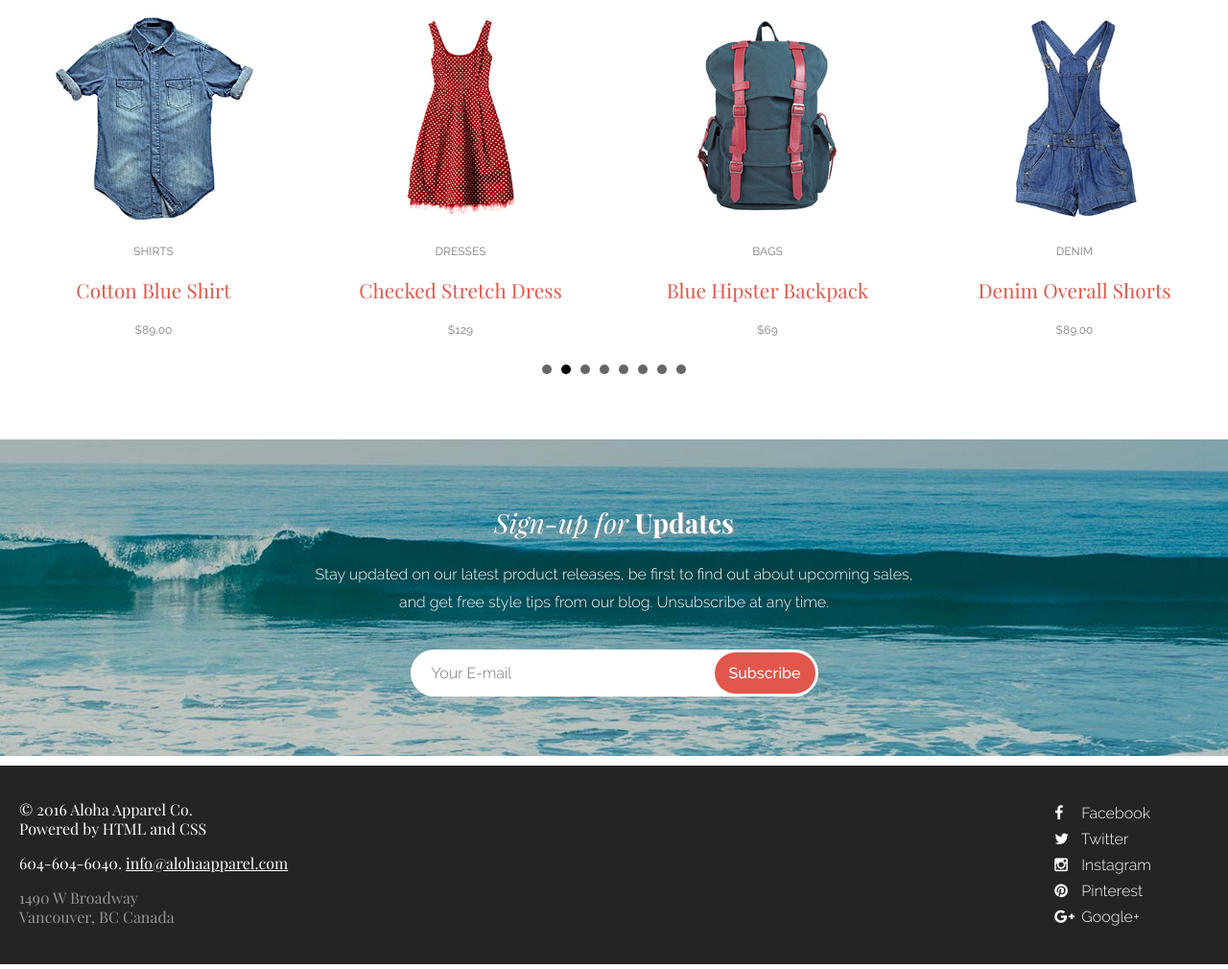
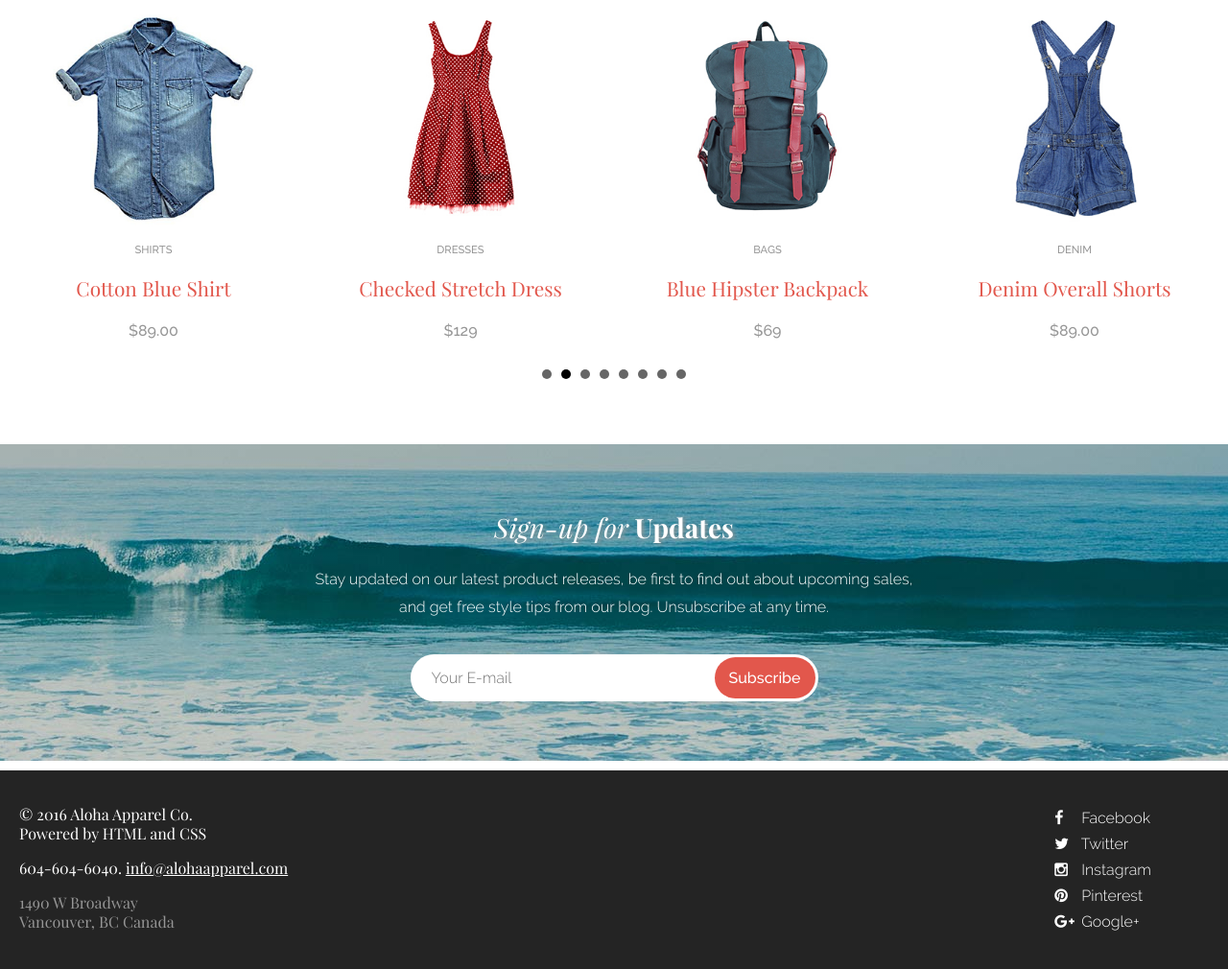
Before and after one commit to cbananal/aloha-apparel, a plain HTML site: page index.html in a window 1280 px wide. Shown: the part 1609-2619 px from the top of the page at 96% size. Drawn offline with Linux system fonts and the light colour scheme.

Commit message:
adjust font-size of product prices

```diff
--- a/css/style.css
+++ b/css/style.css
@@ -402,9 +402,13 @@ nav ul li {
 
 .featured-products p {
   font-family: "ralewaymedium", sans-serif;
-  font-size: 12px;
+  font-size: 0.7rem;
   color: #969696;
   text-transform: uppercase;
+}
+
+.featured-products .price {
+  font-size: 0.9rem;
 }
 
 .bx-wrapper .bx-viewport {
@@ -640,6 +644,10 @@ footer {
     max-width: 75%;
   }
 
+  .featured-products .price {
+    font-size: 1rem;
+  }
+
   .call-to-action {
     height: 265px;
     background:
--- a/index.html
+++ b/index.html
@@ -79,50 +79,50 @@
           <img src="images/stretch-knit-dress.jpg" alt=" ">
           <p>Dresses</p>
           <h3><a href="#">Stretch Knit Dress</a></h3>
-          <p>$169.00</p>
+          <p class="price">$169.00</p>
         </li>
         <li>
           <img src="images/cotton-blue-shirt.jpg" alt=" ">
           <p>Shirts</p>
           <h3><a href="#">Cotton Blue Shirt</a></h3>
-          <p>$89.00</p>
+          <p class="price">$89.00</p>
         </li>
         <li>
           <img src="images/checked-stretch-dress.jpg" alt=" ">
           <p>Dresses</p>
           <h3><a href="#">Checked Stretch Dress</a></h3>
-          <p>$129</p>
+          <p class="price">$129</p>
         </li>
         <li>
           <img src="images/blue-hipster-backpack.jpg" alt=" ">
           <p>Bags</p>
           <h3><a href="#">Blue Hipster Backpack</a></h3>
-          <p>$69</p>
+          <p class="price">$69</p>
         </li>
 
         <li>
           <img src="images/denim-overall-shorts.jpg" alt=" ">
           <p>Denim</p>
           <h3><a href="#">Denim Overall Shorts</a></h3>
-          <p>$89.00</p>
+          <p class="price">$89.00</p>
         </li>
         <li>
           <img src="images/pink-dotted-dress.jpg" alt=" ">
           <p>Dresses</p>
           <h3><a href="#">Pink Dotted Dress</a></h3>
-          <p>$99</p>
+          <p class="price">$99</p>
         </li>
         <li>
           <img src="images/blue-silk-dress.jpg" alt=" ">
           <p>Dresses</p>
           <h3><a href="#">Blue Silk Dress</a></h3>
-          <p>$119</p>
+          <p class="price">$119</p>
         </li>
         <li>
           <img src="images/cotton-yellow-tshirt.jpg" alt=" ">
           <p>Shirts</p>
           <h3><a href="#">Cotton Yellow T-shirt</a></h3>
-          <p>$39</p>
+          <p class="price">$39</p>
         </li>
       </ul>
     </section>
```
